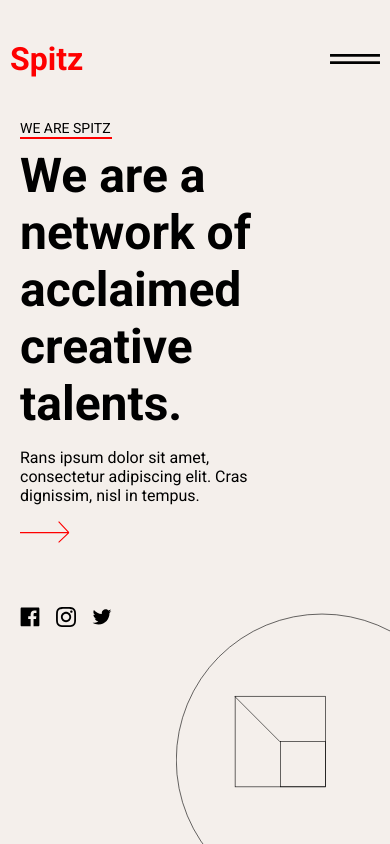
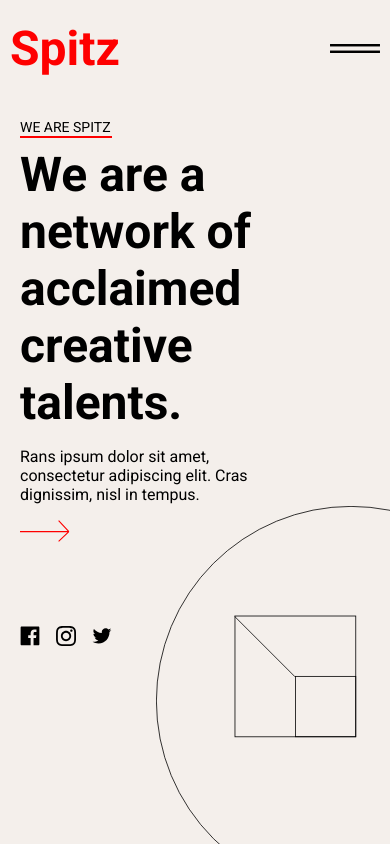
Before and after one commit to brunobarross/Spitz, a plain HTML site: page index.html in a window 390 px wide. Drawn offline with Linux system fonts and the light colour scheme.

Commit message:
Add files via upload

```diff
--- a/css/style.css
+++ b/css/style.css
@@ -15,6 +15,7 @@
 
 body {
   font-family: "Roboto", sans-serif;
+  overflow: auto;
 }
 
 li {
@@ -32,8 +33,10 @@
 
 .container-geral {
   width: 100%;
+  min-height: max-content;
   height: 100vh;
   position: fixed;
+  min-height: min-content;
   background: #f4efeb;
 }
 
@@ -46,7 +49,7 @@
 }
 
 header {
-  padding: 64px 0 128px 0;
+  padding: 64px 0 64px 0;
 }
 
 header nav ul {
@@ -100,7 +103,7 @@
     display: none;
   }
   header {
-    padding: 40px 0 40px 0;
+    padding: 20px 0 40px 0;
   }
   .hamburguer {
     margin-right: 10px;
@@ -109,9 +112,13 @@
   }
 
   .logo a {
-    font-size: 2em;
+    font-size: 3em;
     margin-left: 10px;
   }
+}
+
+.intro {
+  position: relative;
 }
 
 .intro-container {
@@ -185,26 +192,22 @@
 
 .elipse img {
   width: 35%;
-  height: 100vh;
   position: absolute;
   left: 70%;
-  top: 15%;
+  top: 30%;
 }
 
 @media (max-width: 739px) {
   .elipse img {
-    width: 75%;
+    width: 100%;
     position: absolute;
-    left: 45%;
-    top: 40%;
+    left: 40%;
+    top: 60%;
   }
 }
 
 .redes-sociais {
-  position: relative;
-  bottom: 0;
-  left: 0;
-  padding: 0 10px;
+  padding: 20px 10px;
   margin-left: 10px;
 }
 
@@ -220,7 +223,7 @@
   margin-left: 16px;
 }
 
-/* ENTRE 740 A */
+/* ENTRE 740 A 898 */
 
 @media (min-width: 739px) and (max-width: 898px) {
   .container {
@@ -228,7 +231,7 @@
   }
 
   header {
-    padding: 64px 0;
+    padding: 40px 0;
   }
 
   header li + li {
@@ -238,10 +241,11 @@
   .intro-container {
     margin-left: 30px;
   }
+
   .elipse img {
-    width: 75%;
+    width: 100%;
     position: absolute;
     left: 45%;
-    top: 20%;
+    top: 55%;
   }
 }
```
